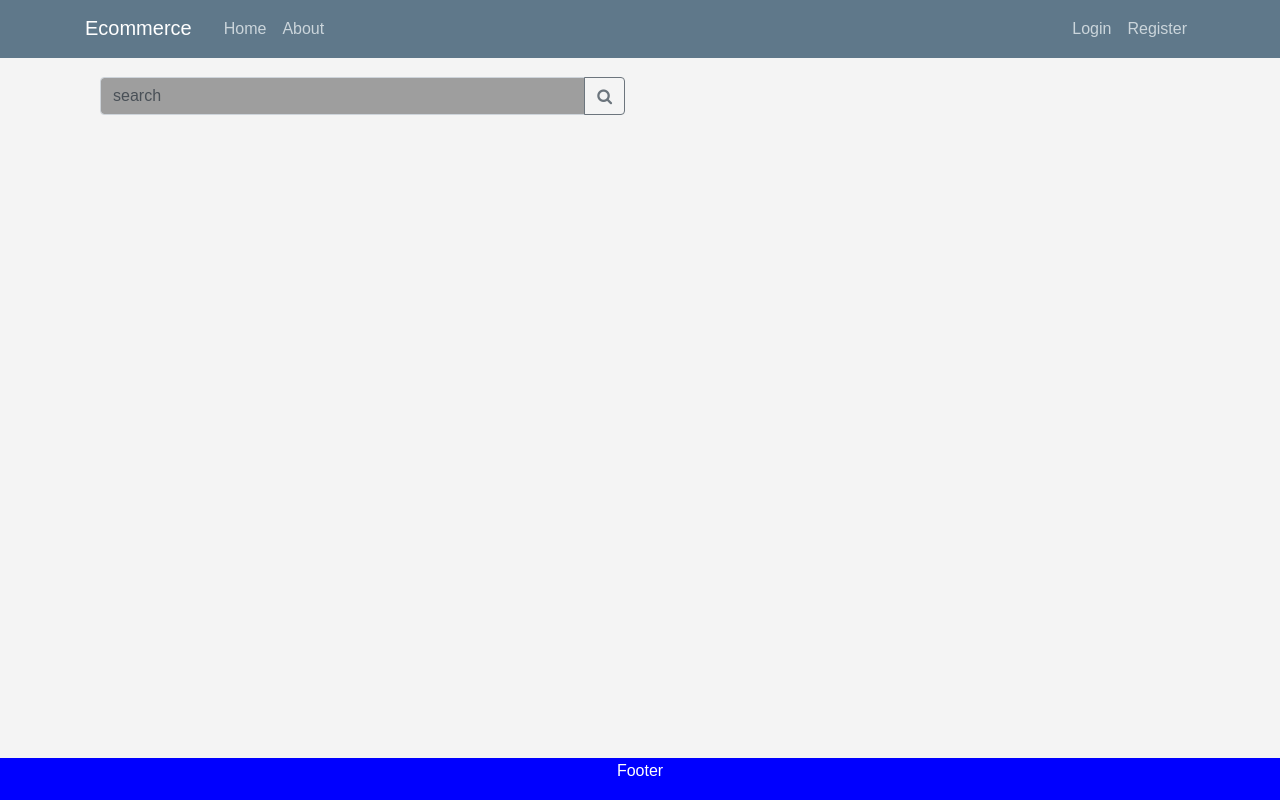
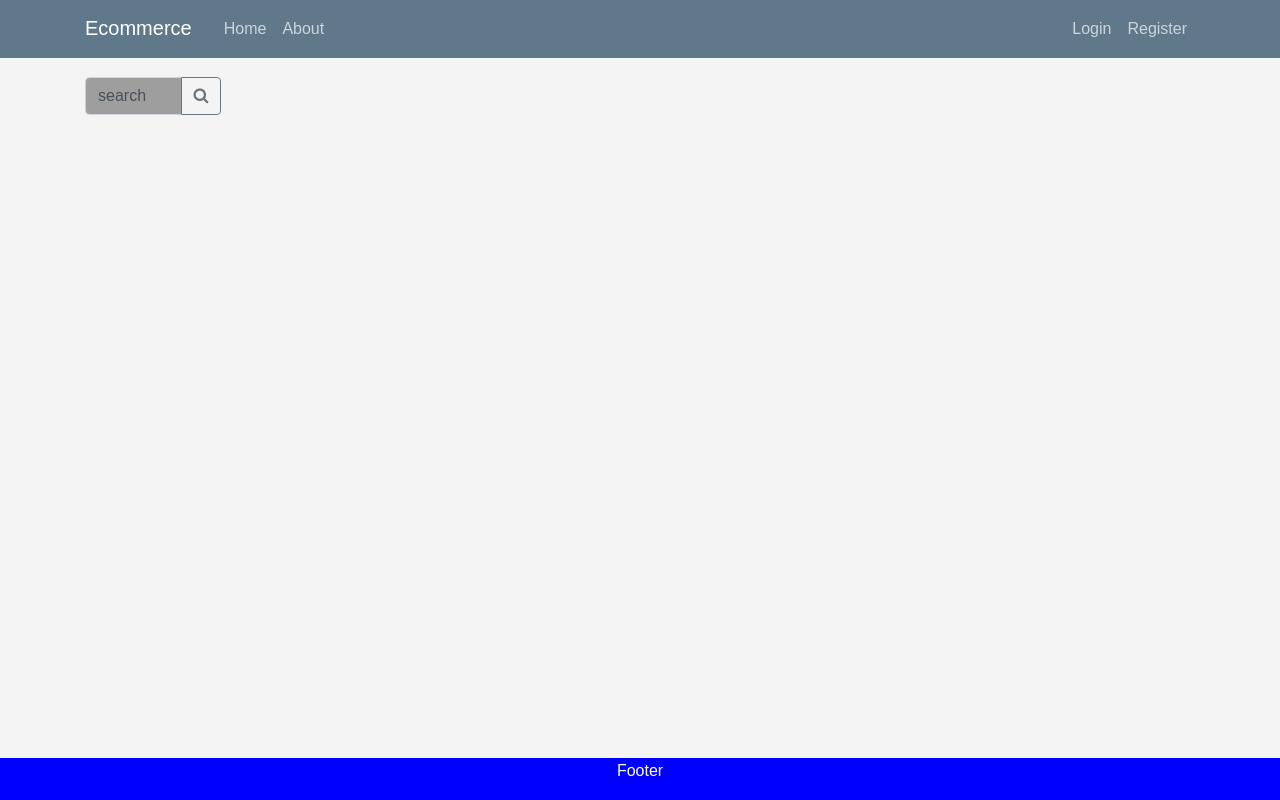
Before and after one commit to mohitarora3/Fashion-Store, a Flask app: page / in a window 1280 px wide. Run offline with Flask 2, Linux system fonts and the light colour scheme; data that the repository does not hold is empty; parts of the project's set-up code (start-up, migrations or seed data) failed here and were passed over; some libraries are stand-ins or nearby versions; grey boxes are pictures that could not be loaded.

Commit message:
some ux updates

```diff
--- a/ecommerce/templates/home.html
+++ b/ecommerce/templates/home.html
@@ -1,4 +1,8 @@
-<br><br><br>
+
+{% extends "layout.html" %}
+
+{% block content %}
+<div class="row">
 <div class="container">
 <div class="input-group col-sm-6  text-center" >
       <input class="form-control py-2" type="search" value="search" id="example-search-input">
@@ -9,11 +13,9 @@
       </span>
 </div>
 </div>
-{% extends "layout.html" %}
-{% block content %}
+<br>
 
 <article class="col-lg-3 col-md-3 col-sm-6 col-xs-12" >
-
 {% for item in items.find() %}
 
   <div class="one-item">
@@ -32,5 +34,8 @@
     </div>
   </div>
 </article>
+
 {% endfor %}
+</div>
+<br><br><br>
 {% endblock content %}
```
